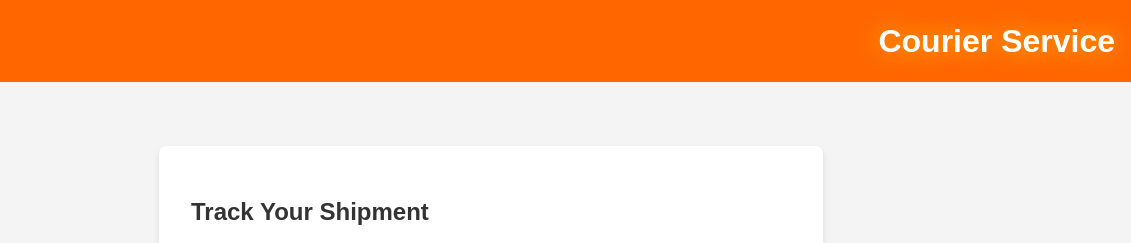
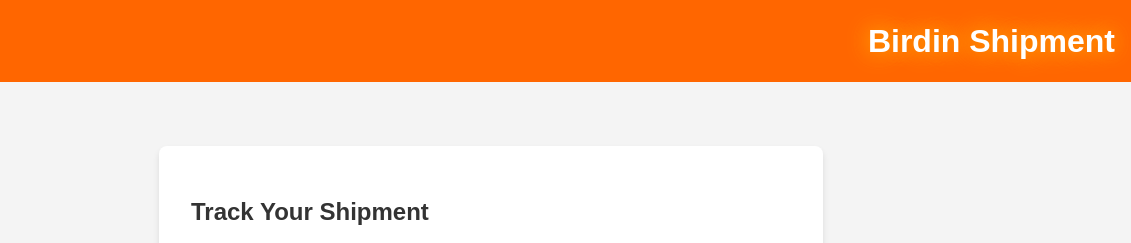
Before and after one commit to smithzeh/birdin-shipping, a website: page public/index.html in a window 1280 px wide. Shown: the top 243 px of the page, 149-1280 px from the left. Drawn offline with Linux system fonts and the light colour scheme.

Commit message:
Update index.html with new content and paths

```diff
--- a/public/index.html
+++ b/public/index.html
@@ -9,7 +9,7 @@
 <body>
     <header>
         <img src="./logo.png" alt="Birdin Shipment">
-        <h1>Courier Service</h1>
+        <h1>Birdin Shipment</h1>
     </header>
     <main>
         <section>
```
